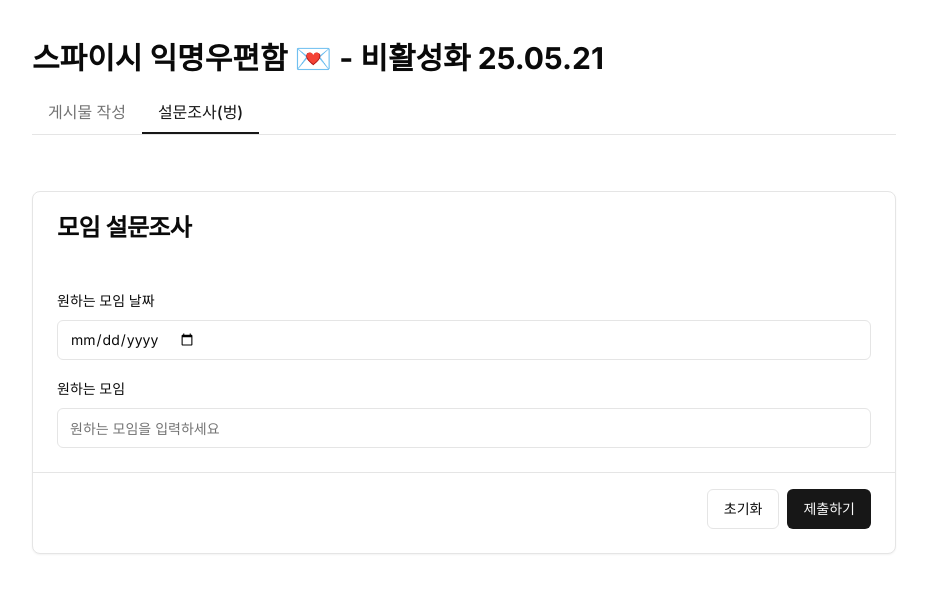
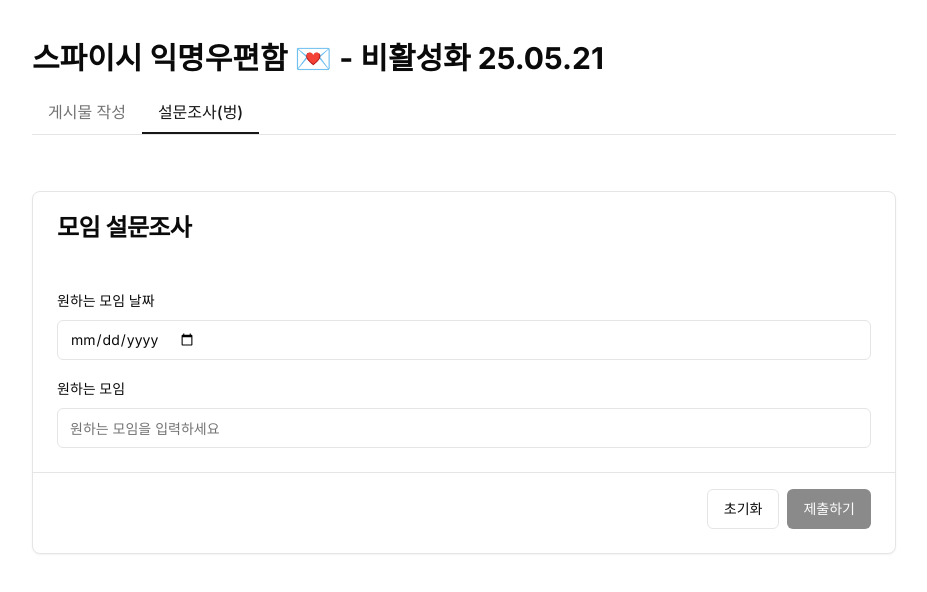
Before and after one commit to kysclient/anonymous-board-app, a Next.js app: page /survey in a window 1280 px wide. Shown: the top 592 px of the page, without its empty margins (176-1103 px from the left). Built offline with nearby package versions, Linux system fonts and the light colour scheme; no server answers.

Commit message:
refactor: 우편함 임시 비활성화

```diff
--- a/components/survey-form.tsx
+++ b/components/survey-form.tsx
@@ -89,7 +89,8 @@ export function SurveyForm() {
             >
               초기화
             </Button>
-            <Button type="submit" disabled={isSubmitting}>
+            <Button type="submit" disabled={true}>
+            {/* <Button type="submit" disabled={isSubmitting}> */}
               {isSubmitting ? (
                 <>
                   <Spinner size="sm" className="mr-2" />
```
